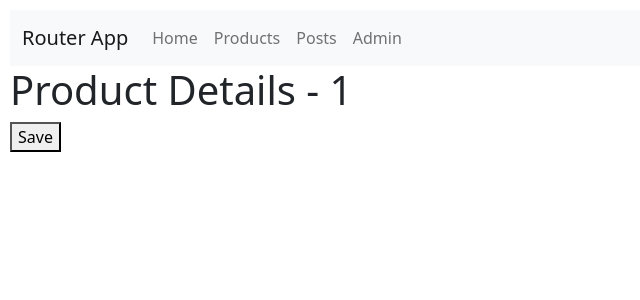
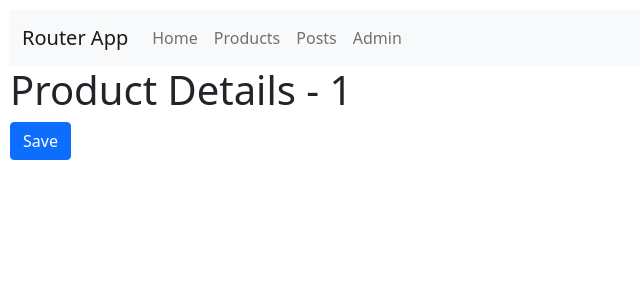
Before and after one commit to wilbertopachecob/react-router-app, a React (Create React App) app: page /products/1 in a window 1280 px wide. Shown: the top 300 px of the page, without its empty margins (0-640 px from the left). Built offline with nearby package versions, Linux system fonts and the light colour scheme.

Commit message:
added class to button

```diff
--- a/src/components/productDetails.jsx
+++ b/src/components/productDetails.jsx
@@ -2,15 +2,16 @@ import React, { Component } from "react";
 
 class ProductDetails extends Component {
   handleSave = () => {
-    // Navigate to /products
-    this.props.history.replace('/products');
+    this.props.history.replace("/products");
   };
 
   render() {
     return (
       <div>
         <h1>Product Details - {this.props.match.params.id}</h1>
-        <button onClick={this.handleSave}>Save</button>
+        <button className="btn btn-primary" onClick={this.handleSave}>
+          Save
+        </button>
       </div>
     );
   }
```
